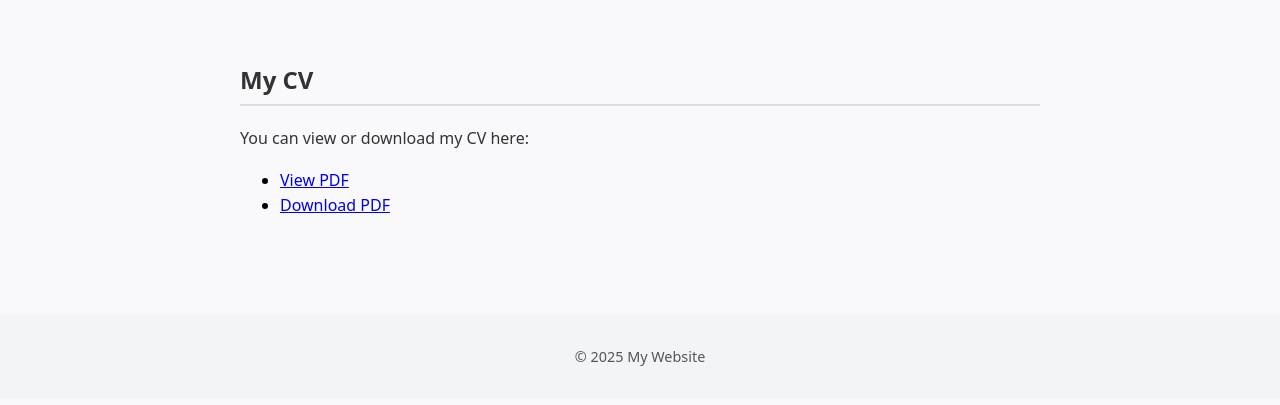
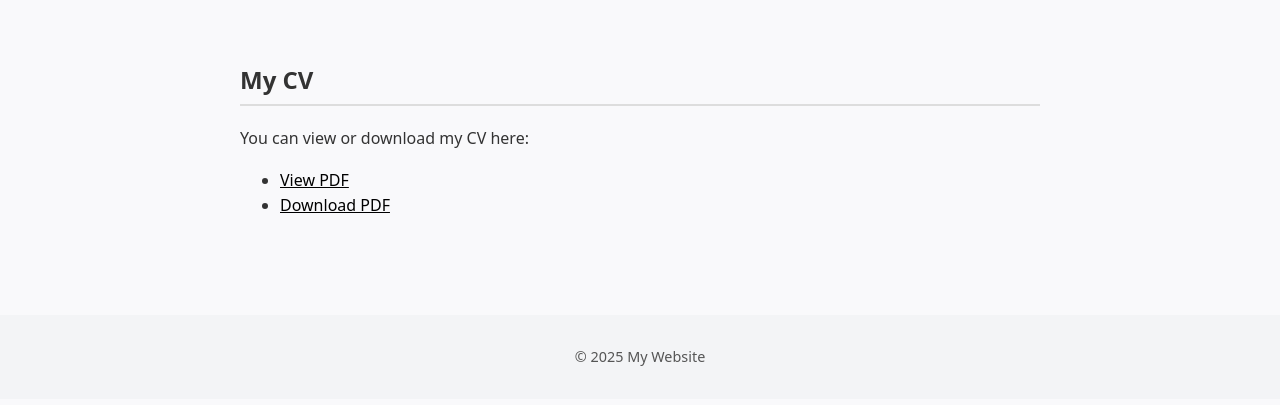
Before and after one commit to Harik-S/harik-s.github.io, a plain HTML site: page cv.html in a window 1280 px wide. Shown: the part 71-476 px from the top of the page. Drawn offline with Linux system fonts and the light colour scheme.

Commit message:
links fixed

```diff
--- a/style.css
+++ b/style.css
@@ -30,10 +30,10 @@ nav a:hover {
   color: #fff;
 }
 
-li {
+main a {
   color:#000;
 }
-li:hover {
+main a:hover {
   color:#000;
   font-weight: bold;
 }
```
